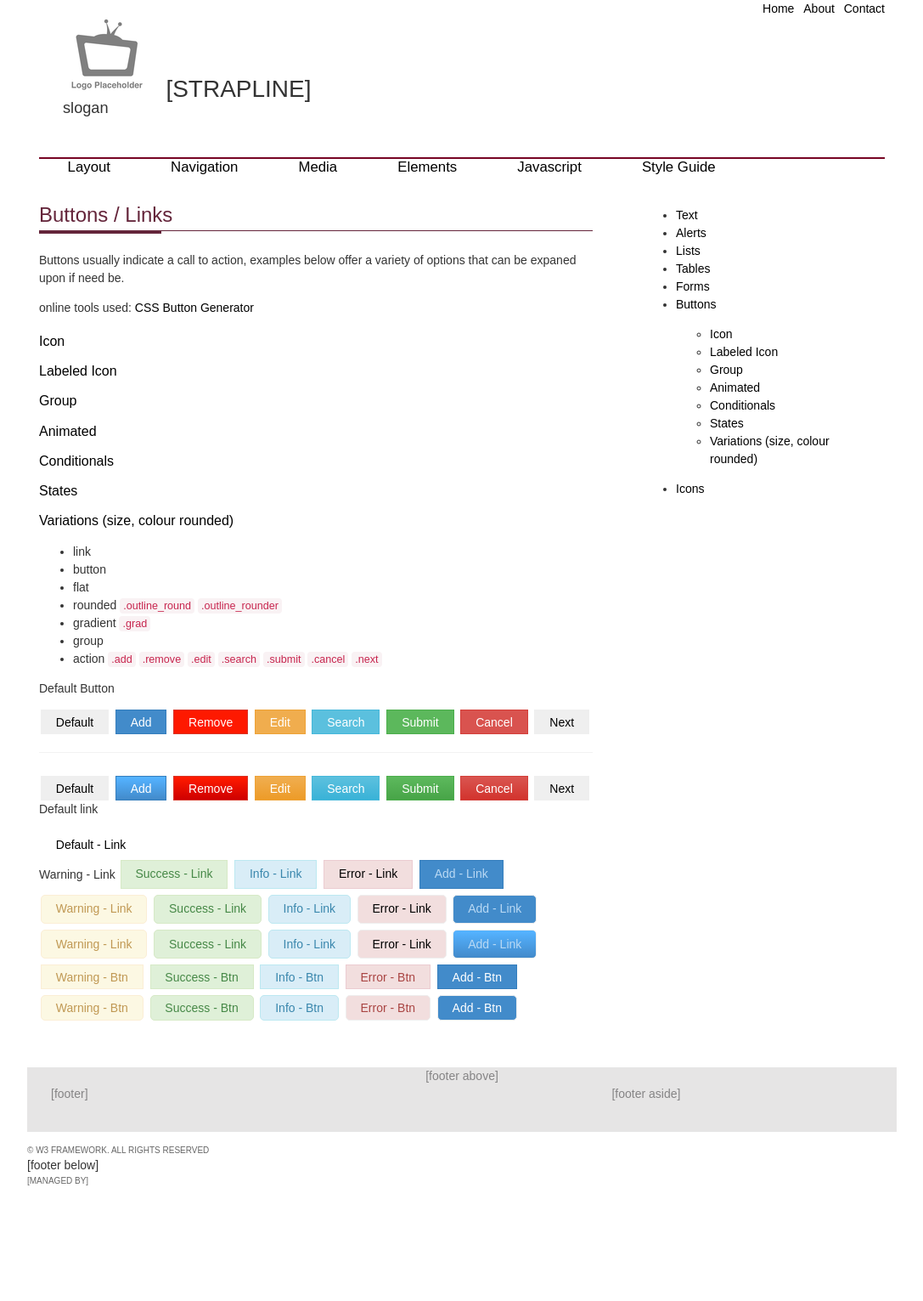
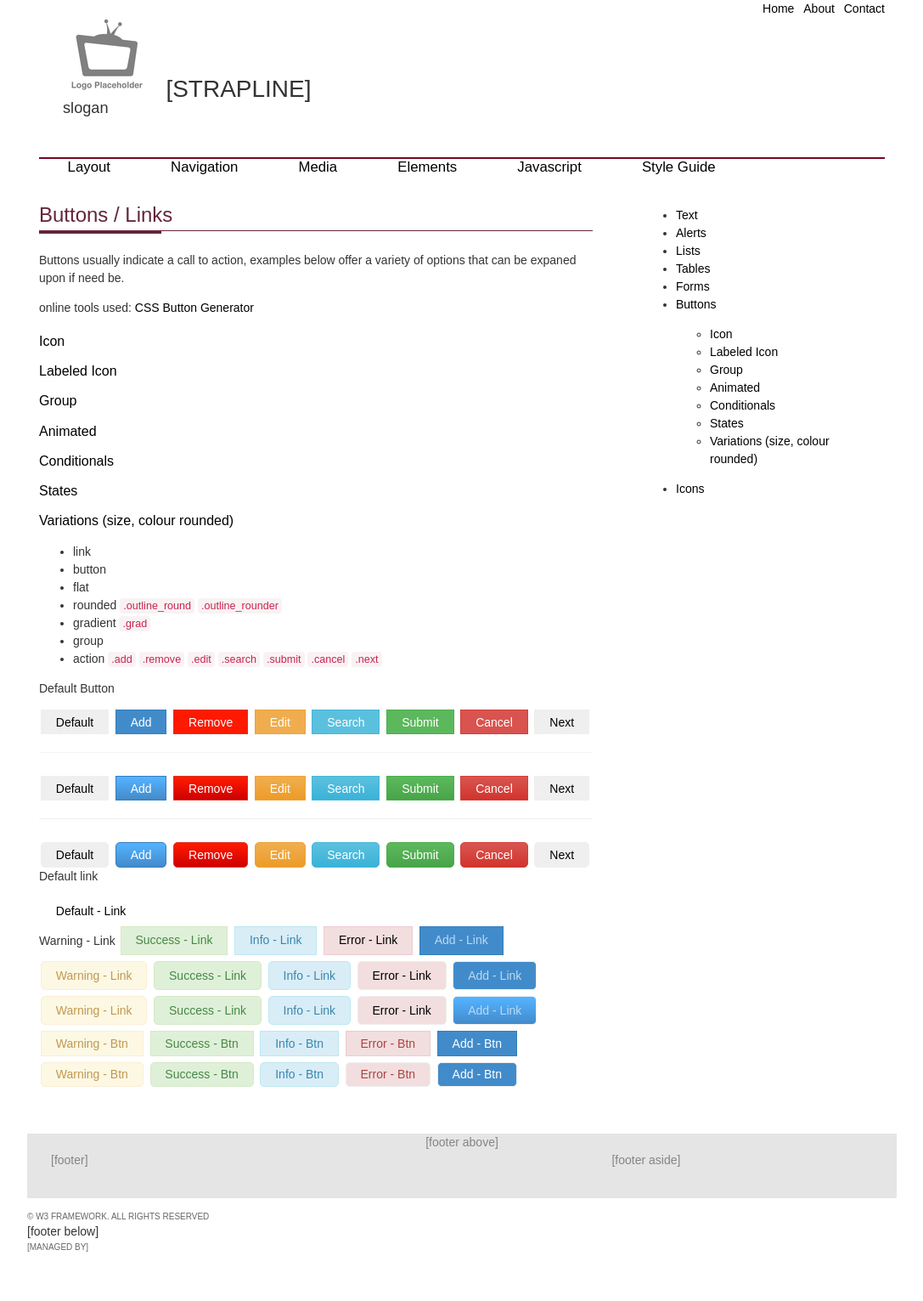
Before and after one commit to 2dpi/templates, a Jekyll site: the page built from www/elements/manual/elements/buttons.html, in a window 1280 px wide. Shown: the whole page at 85% size, without its empty margins (96-1183 px from the left). Built offline with Jekyll 4.4.1, drawn with Linux system fonts in a browser that asks for light colours; before the commit the page ends 1453 px from its top, so only the background shows below that.

Commit message:
adding pages

```diff
--- a/www/elements/manual/elements/buttons.html
+++ b/www/elements/manual/elements/buttons.html
@@ -51,6 +51,15 @@ keywords: css3 butons
         <button role="button" class="grad btn_submit">Submit</button>
         <button role="button" class="grad btn_cancel">Cancel</button>
         <button role="button" class="grad btn_next">Next</button>
+        <hr>
+        <button role="button" class="round grad btn">Default</button>
+        <button role="button" class="round grad btn_add">Add</button>
+        <button role="button" class="round grad btn_remove">Remove</button>
+        <button role="button" class="round grad btn_edit">Edit</button>
+        <button role="button" class="round grad btn_search">Search</button>
+        <button role="button" class="round grad btn_submit">Submit</button>
+        <button role="button" class="round grad btn_cancel">Cancel</button>
+        <button role="button" class="round grad btn_next">Next</button>
         <p>Default link</p>
         <a class="btn" href="#">Default - Link</a>
 
```
